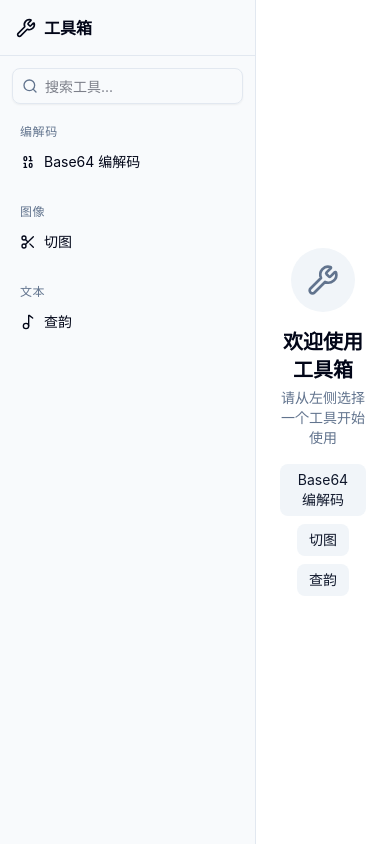
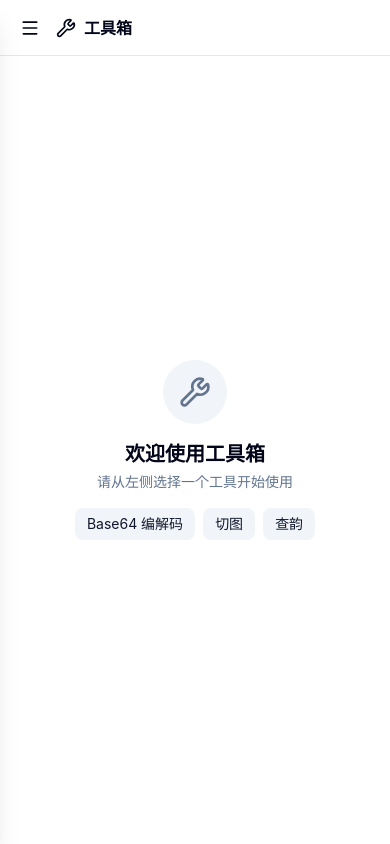
Before and after one commit to niaodan2b/toolbox, a React (Vite) app: page / in a window 390 px wide. Built offline with nearby package versions, Linux system fonts and the light colour scheme.

Commit message:
移动端适配

```diff
--- a/src/App.tsx
+++ b/src/App.tsx
@@ -1,15 +1,60 @@
+import { useState } from "react";
+import { Menu, Wrench } from "lucide-react";
+
 import { useActiveTool } from "@/hooks/useActiveTool";
 import { Sidebar } from "@/layout/Sidebar";
 import { ToolHost } from "@/layout/ToolHost";
 import { Toaster } from "@/components/ui/sonner";
+import { findTool } from "@/tools/registry";
+import { cn } from "@/lib/utils";
 
 function App() {
   const { activeId, setActive } = useActiveTool();
+  const [drawerOpen, setDrawerOpen] = useState(false);
+  const activeTool = findTool(activeId);
+
+  const closeDrawer = () => setDrawerOpen(false);
 
   return (
-    <div className="flex h-screen w-screen overflow-hidden">
-      <Sidebar activeId={activeId} onSelect={setActive} />
-      <main className="flex-1 overflow-hidden">
+    <div className="flex h-screen w-screen flex-col overflow-hidden md:flex-row">
+      {/* 移动端顶栏 */}
+      <header className="bg-background flex h-14 shrink-0 items-center gap-2 border-b px-3 md:hidden">
+        <button
+          type="button"
+          onClick={() => setDrawerOpen(true)}
+          aria-label="打开菜单"
+          className="hover:bg-accent inline-flex size-9 items-center justify-center rounded-md"
+        >
+          <Menu className="size-5" />
+        </button>
+        <Wrench className="size-5" />
+        <span className="truncate text-base font-semibold">
+          {activeTool?.name ?? "工具箱"}
+        </span>
+      </header>
+
+      {/* 遵居侧边栏（桌面）与抽屉（移动） */}
+      <Sidebar
+        activeId={activeId}
+        onSelect={setActive}
+        onAfterSelect={closeDrawer}
+        className={cn(
+          "fixed inset-y-0 left-0 z-50 w-72 max-w-[85vw] transform shadow-xl transition-transform duration-200",
+          drawerOpen ? "translate-x-0" : "-translate-x-full",
+          "md:static md:z-auto md:w-64 md:max-w-none md:translate-x-0 md:shadow-none md:transition-none",
+        )}
+      />
+
+      {/* 移动端遮罩 */}
+      {drawerOpen && (
+        <div
+          className="fixed inset-0 z-40 bg-black/40 md:hidden"
+          onClick={closeDrawer}
+          aria-hidden
+        />
+      )}
+
+      <main className="min-h-0 flex-1 overflow-hidden">
         <ToolHost activeId={activeId} onSelect={setActive} />
       </main>
       <Toaster position="top-right" />
--- a/src/layout/Sidebar.tsx
+++ b/src/layout/Sidebar.tsx
@@ -8,6 +8,10 @@ import type { ToolModule } from "@/tools/types";
 interface SidebarProps {
   activeId: string | undefined;
   onSelect: (id: string) => void;
+  /** 选中工具后的回调（例如关闭移动端抽屉） */
+  onAfterSelect?: () => void;
+  /** 额外类名（例如控制定位与宽度） */
+  className?: string;
 }
 
 function matchTool(tool: ToolModule, query: string): boolean {
@@ -20,7 +24,12 @@ function matchTool(tool: ToolModule, query: string): boolean {
   return false;
 }
 
-export function Sidebar({ activeId, onSelect }: SidebarProps) {
+export function Sidebar({
+  activeId,
+  onSelect,
+  onAfterSelect,
+  className,
+}: SidebarProps) {
   const [query, setQuery] = useState("");
 
   const grouped = useMemo(() => {
@@ -35,7 +44,12 @@ export function Sidebar({ activeId, onSelect }: SidebarProps) {
   }, [query]);
 
   return (
-    <aside className="bg-sidebar text-sidebar-foreground flex h-full w-64 flex-col border-r">
+    <aside
+      className={cn(
+        "bg-sidebar text-sidebar-foreground flex h-full w-full flex-col border-r",
+        className,
+      )}
+    >
       <div className="flex h-14 shrink-0 items-center gap-2 border-b px-4">
         <Wrench className="size-5" />
         <span className="text-base font-semibold">工具箱</span>
@@ -72,7 +86,10 @@ export function Sidebar({ activeId, onSelect }: SidebarProps) {
                     <li key={tool.id}>
                       <button
                         type="button"
-                        onClick={() => onSelect(tool.id)}
+                        onClick={() => {
+                          onSelect(tool.id);
+                          onAfterSelect?.();
+                        }}
                         className={cn(
                           "hover:bg-sidebar-accent hover:text-sidebar-accent-foreground flex w-full items-center gap-2 rounded-md px-3 py-2 text-left text-sm transition-colors",
                           isActive &&
--- a/src/tools/image-slicer/ImageSlicerPanel.tsx
+++ b/src/tools/image-slicer/ImageSlicerPanel.tsx
@@ -5,6 +5,7 @@ import {
   useRef,
   useState,
   type MouseEvent as ReactMouseEvent,
+  type TouchEvent as ReactTouchEvent,
 } from "react";
 import { toast } from "sonner";
 import {
@@ -302,12 +303,17 @@ export function ImageSlicerPanel() {
     setDragIndex(idx);
   };
 
+  const handleLineTouchStart = (idx: number, e: ReactTouchEvent) => {
+    e.stopPropagation();
+    setDragIndex(idx);
+  };
+
   useEffect(() => {
     if (dragIndex === null) return;
-    const handleMove = (e: MouseEvent) => {
+    const updateFromClientY = (clientY: number) => {
       if (!imgRef.current || !naturalSize) return;
       const rect = imgRef.current.getBoundingClientRect();
-      const relY = e.clientY - rect.top;
+      const relY = clientY - rect.top;
       const scale = rect.height / naturalSize.h;
       const natY = Math.max(
         1,
@@ -319,15 +325,28 @@ export function ImageSlicerPanel() {
         return next;
       });
     };
-    const handleUp = () => {
+    const handleMouseMove = (e: MouseEvent) => updateFromClientY(e.clientY);
+    const handleTouchMove = (e: TouchEvent) => {
+      if (e.touches.length === 0) return;
+      // 阻止页面滚动干扰拖动
+      e.preventDefault();
+      updateFromClientY(e.touches[0].clientY);
+    };
+    const handleEnd = () => {
       setDragIndex(null);
       setCuts((prev) => [...prev].sort((a, b) => a - b));
     };
-    window.addEventListener("mousemove", handleMove);
-    window.addEventListener("mouseup", handleUp);
+    window.addEventListener("mousemove", handleMouseMove);
+    window.addEventListener("mouseup", handleEnd);
+    window.addEventListener("touchmove", handleTouchMove, { passive: false });
+    window.addEventListener("touchend", handleEnd);
+    window.addEventListener("touchcancel", handleEnd);
     return () => {
-      window.removeEventListener("mousemove", handleMove);
-      window.removeEventListener("mouseup", handleUp);
+      window.removeEventListener("mousemove", handleMouseMove);
+      window.removeEventListener("mouseup", handleEnd);
+      window.removeEventListener("touchmove", handleTouchMove);
+      window.removeEventListener("touchend", handleEnd);
+      window.removeEventListener("touchcancel", handleEnd);
     };
   }, [dragIndex, naturalSize]);
 
@@ -427,7 +446,7 @@ export function ImageSlicerPanel() {
       )}
 
       {imageSrc ? (
-        <div className="grid flex-1 gap-4 lg:grid-cols-[minmax(0,1fr)_300px]">
+        <div className="grid flex-1 gap-4 md:grid-cols-[minmax(0,1fr)_280px]">
           <Card className="min-w-0">
             <CardHeader>
               <CardTitle className="text-base">预览与切割</CardTitle>
@@ -481,12 +500,13 @@ export function ImageSlicerPanel() {
                     return (
                       <div
                         key={`cut-${i}-${y}`}
-                        className="bg-primary absolute left-0 right-0 h-0.5 cursor-ns-resize shadow-sm"
+                        className="bg-primary absolute left-0 right-0 h-0.5 cursor-ns-resize touch-none shadow-sm"
                         style={{
                           top: `${topPct}%`,
                           transform: "translateY(-1px)",
                         }}
                         onMouseDown={(e) => handleLineMouseDown(i, e)}
+                        onTouchStart={(e) => handleLineTouchStart(i, e)}
                         onClick={(e) => e.stopPropagation()}
                       >
                         <div className="absolute -top-2 left-0 right-0 h-5" />
--- a/src/tools/rhyme-finder/RhymeFinderPanel.tsx
+++ b/src/tools/rhyme-finder/RhymeFinderPanel.tsx
@@ -80,9 +80,9 @@ export function RhymeFinderPanel() {
             从左侧选择一个或多个韵母，右侧显示对应的常用汉字。
           </CardDescription>
         </CardHeader>
-        <CardContent className="flex min-h-0 flex-1 gap-4">
+        <CardContent className="flex min-h-0 flex-1 flex-col gap-4 md:flex-row">
           {/* 左侧：韵母列表 */}
-          <aside className="flex w-60 shrink-0 flex-col gap-2 border-r pr-4">
+          <aside className="flex w-full shrink-0 flex-col gap-2 border-b pb-4 md:w-60 md:border-b-0 md:border-r md:pr-4 md:pb-0">
             <div className="flex items-center gap-2">
               <Button size="sm" variant="outline" onClick={selectAll}>
                 <ListChecks />
@@ -96,7 +96,7 @@ export function RhymeFinderPanel() {
             <div className="text-xs text-muted-foreground">
               已选 {selected.size} / {allYunmu.length} 个韵母
             </div>
-            <div className="flex-1 overflow-y-auto pr-1">
+            <div className="max-h-48 flex-1 overflow-y-auto pr-1 md:max-h-none">
               <div className="flex flex-wrap gap-1.5">
                 {allYunmu.map((y) => {
                   const active = selected.has(y);
```
